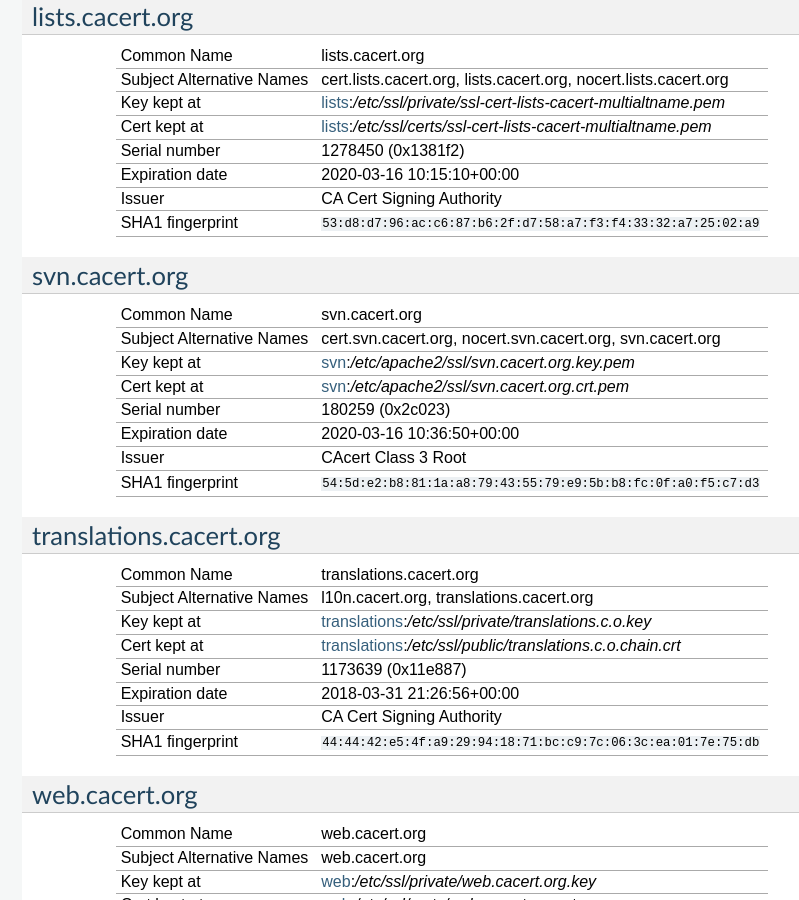
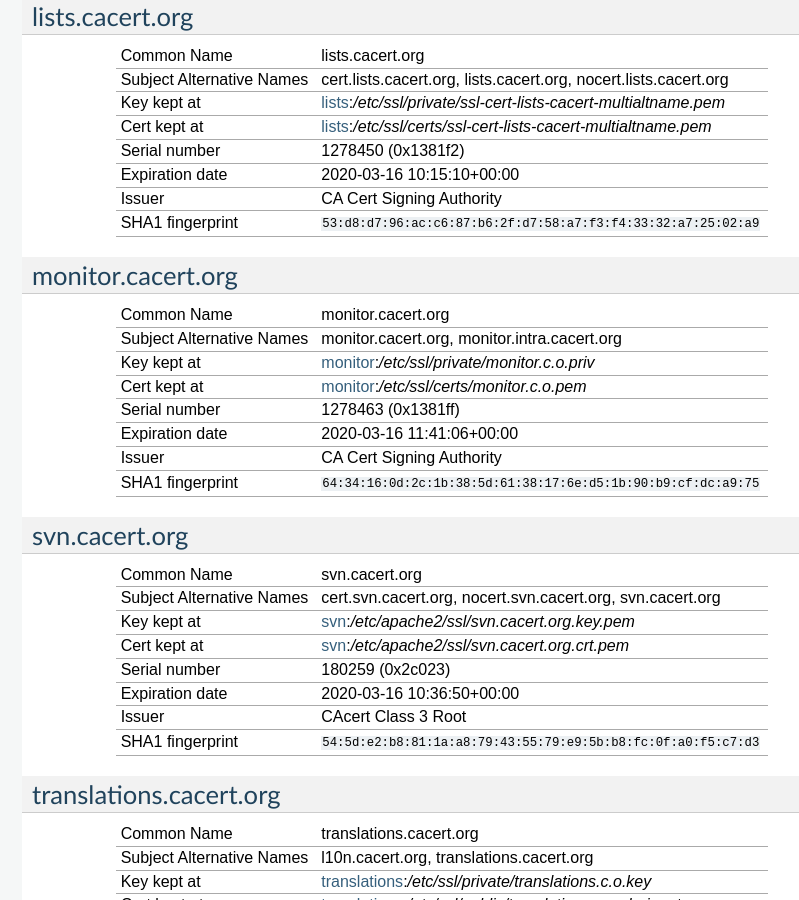
Before and after one commit to CAcertOrg/cacert-infradocs, a Sphinx documentation site: the page built from docs/certlist.rst, in a window 1280 px wide and 900 px high, scrolled down 3922 px. Shown: the whole window, without its empty margins (208-1007 px from the left). Built offline with Sphinx 7.4.7, drawn with Linux system fonts in a browser that asks for light colours; pages that are not in the unit, such as notebooks, are missing from menus.

```diff
--- a/docs/systems/monitor.rst
+++ b/docs/systems/monitor.rst
@@ -250,8 +250,15 @@
 Keys and X.509 certificates
 ---------------------------
 
-* :file:`/etc/ssl/certs/monitor.c.o.pem` server certificate
-* :file:`/etc/ssl/private/monitor.c.o.priv` server key
+.. sslcert:: monitor.cacert.org
+   :altnames:   DNS:monitor.cacert.org, DNS:monitor.intra.cacert.org
+   :certfile:   /etc/ssl/certs/monitor.c.o.pem
+   :keyfile:    /etc/ssl/private/monitor.c.o.priv
+   :serial:     1381FF
+   :expiration: Mar 16 11:41:06 2020 GMT
+   :sha1fp:     64:34:16:0D:2C:1B:38:5D:61:38:17:6E:D5:1B:90:B9:CF:DC:A9:75
+   :issuer:     CA Cert Signing Authority
+
 * :file:`/etc/ssl/certs/cacert.allcerts.pem` CAcert.org Class 1 and Class 3 CA
   certificates (allowed CA certificates for client certificates and the
   certificate chain for the server certificate)
```
